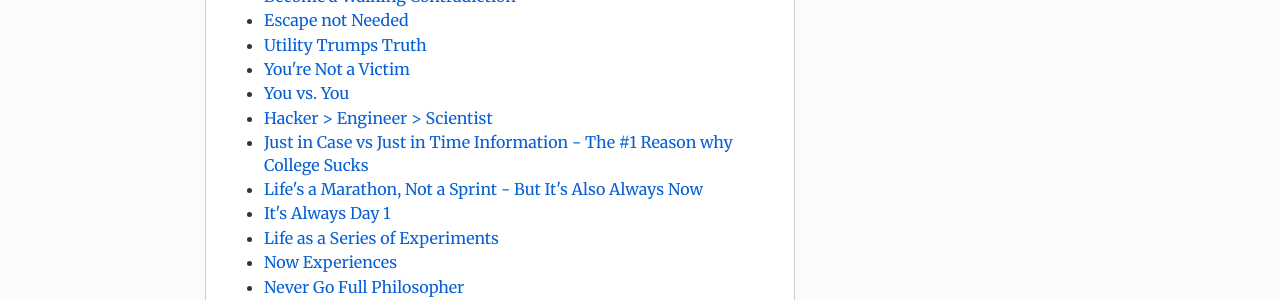
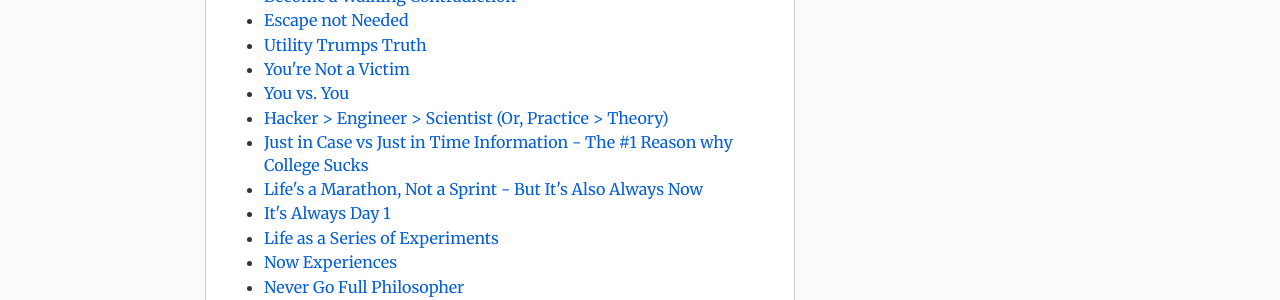
Before and after one commit to gdbroman/broman.blog, a Jekyll site: the page built from category/essays.md, in a window 1280 px wide. Shown: the part 1077-1377 px from the top of the page. Built offline with Jekyll 4.4.1, drawn with Linux system fonts in a browser that asks for light colours.

Commit message:
revision

```diff
--- a/_posts/2020/2020-04-25-hacker-engineer-scientist.md
+++ b/_posts/2020/2020-04-25-hacker-engineer-scientist.md
@@ -1,5 +1,5 @@
 ---
-title: "Hacker > Engineer > Scientist"
+title: "Hacker > Engineer > Scientist (Or, Practice > Theory)"
 permalink: hacker-engineer-scientist
 ---
 
@@ -7,23 +7,23 @@
 
 The engineer seeks perfect execution but does not bother with understanding.
 
-**The hacker's only goal is to make it work. Understanding and refining comes later.**
+**The hacker's only goal is to *make it work.* Understanding and refining comes later.**
 
 Thusly, the hacker gets more done than the engineer and the engineer more than the scientist.
 
-## If you want to get shit done - hire a hacker, not a scientist
+## If You Want to Get Shit Done, Hire a Hacker, Not a Scientist
 
-Though originating from the computer programming world, the concept of a "hacker" that I refer to is more of a mindset we can all adapt.
+Though originating from the computer programming world, the concept of a "hacker" is more of a mindset we can all adapt.
 
 A mindset that voluntarily accepts chaos with the understanding that it's ultimately the only way to order.
 
 An understanding that perfection is the creator's worst enemy. That done is better than perfect. That "does it work?" is enough of a criteria.
 
-An internalization that one is always greater than zero. That a thousand mediocre clay pots is better than one finished only in theory. That doing is the most efficient way of learning.
+An internalization that one is always greater than zero. That a thousand mediocre clay pots is better than one only finished in theory.
 
-So, if you want to feel good about yourself in fairy tale land, by all means, become a scientist.
+That doing is the most efficient way of learning. That practice beats theory.
 
-But if you later on want to get shit done, you'll have to hire a hacker.
+So if you want to feel smart in fairy tale land, by all means, become a scientist. But if you later on want to get shit done, you'll have to hire a hacker.
 
 ---
 
```
